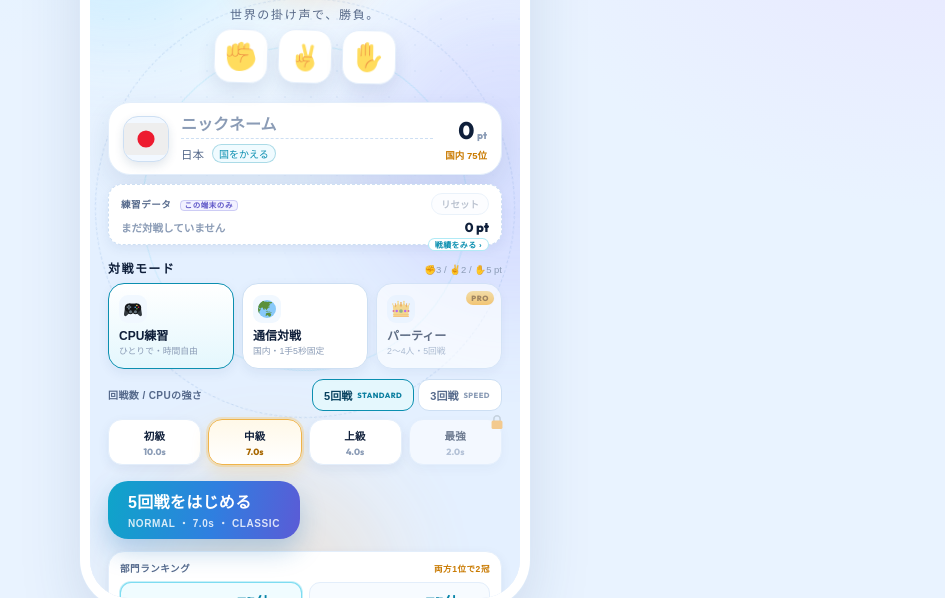
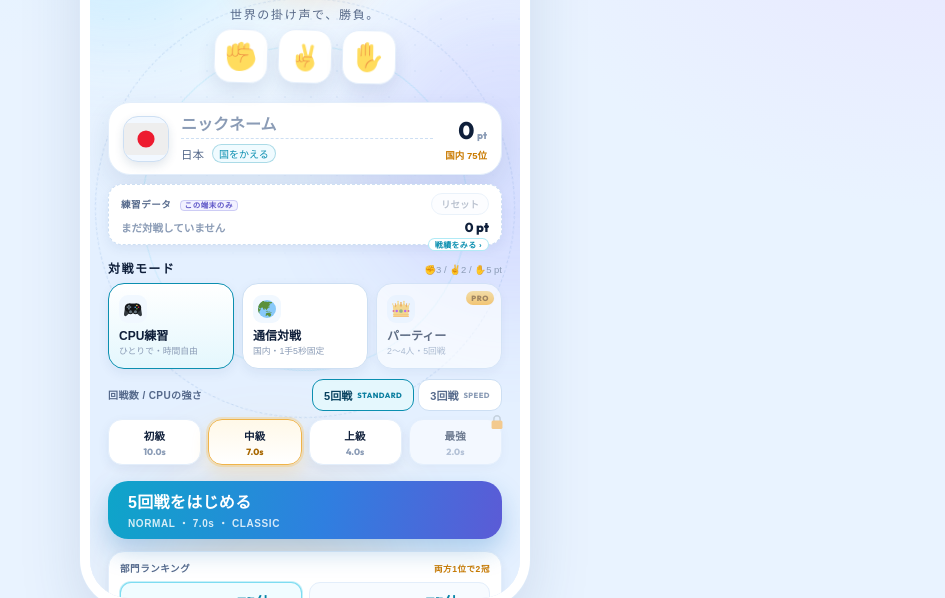
Before and after one commit to signlinkjp/janken-pon-game, a website with bundled scripts: page index.html in a window 1280 px wide. Shown: the part 202-800 px from the top of the page, without its empty margins (335-1280 px from the left). Built offline with nearby package versions, Linux system fonts and the light colour scheme.

Commit message:
ホームの CTA を横幅いっぱいに（オンライン/パーティーでも押しやすく）

```diff
--- a/styles.css
+++ b/styles.css
@@ -1296,3 +1296,6 @@ textarea {
 .pro-actions .cta { justify-content: center; }
 .online-status { row-gap: 2px; }
 .online-status b { line-height: 1.3; }
+
+/* ホームの CTA はブロックいっぱい（狭い画面でも指で押しやすい） */
+.block > .cta { width: 100%; }
```
